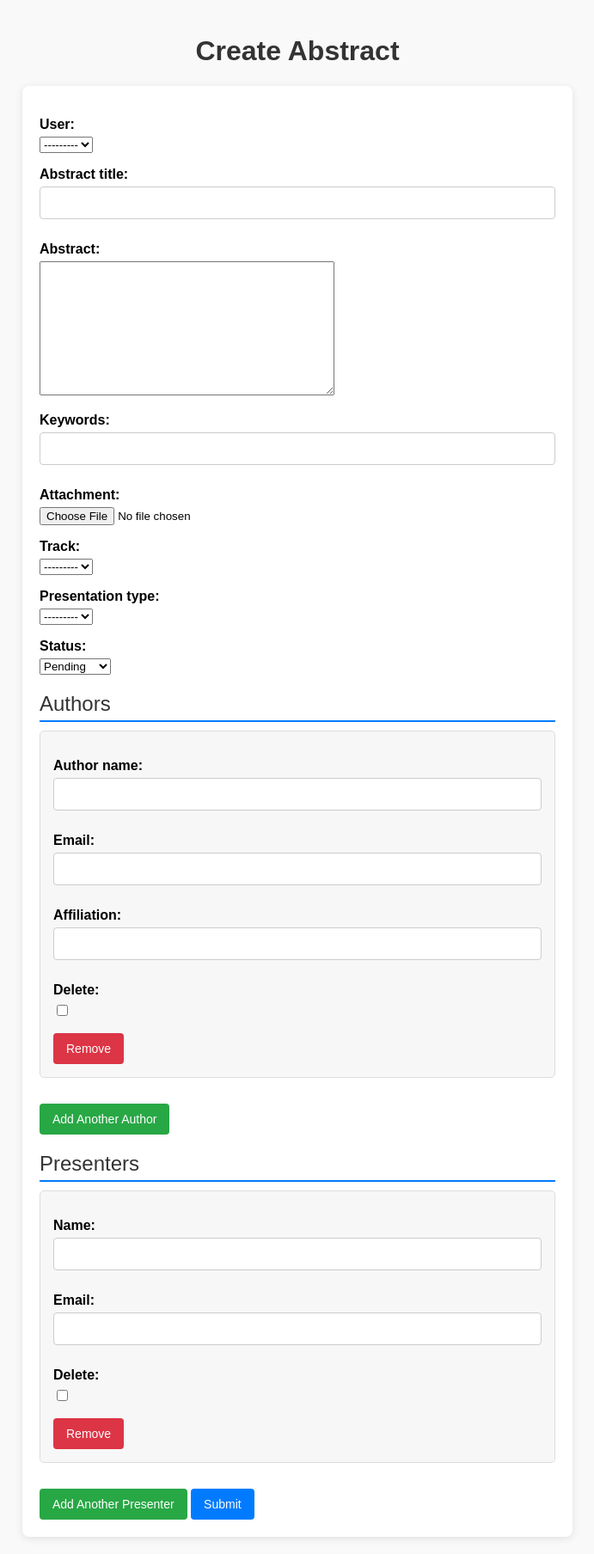
After one commit to Franklinson/abstract, a Django app: page /abstract/manager_create/ in a window 1280 px wide. The commit adds this page. Shown: the whole page at 86% size, without its empty margins (294-985 px from the left). Run offline with Django 5.2, Linux system fonts and the light colour scheme; data that the repository does not hold is empty.

Commit message:
Added templates and views for manager

```diff
--- a/abstract/forms.py
+++ b/abstract/forms.py
@@ -89,5 +89,55 @@ class ReviewForm(forms.ModelForm):
         for field in scoring_fields:
             self.fields[field].widget = forms.NumberInput(attrs={'class': 'form-control', 'min': 1, 'max': 10})
 
-        # <td><a class="btn btn-sm btn-danger" href="{% url 'assign_reviewers' abstract.id %}" >Assign Reviewers</a></td>
-        # <th>Assign</th>
+
+
+class ManagerAbstractForm(forms.ModelForm):
+    class Meta:
+        model = Abstract
+        fields = '__all__'
+        exclude = ('reviewers',)
+
+class AuthorInformationForm(forms.ModelForm):
+    class Meta:
+        model = AuthorInformation
+        fields = ['author_name', 'email', 'affiliation']
+
+class PresenterInformationForm(forms.ModelForm):
+    class Meta:
+        model = PresenterInformation
+        fields = ['name', 'email']
+
+# Inline formsets for authors and presenters
+AuthorInformationFormSet = inlineformset_factory(
+    Abstract, AuthorInformation, form=AuthorInformationForm, extra=1, can_delete=True
+)
+
+PresenterInformationFormSet = inlineformset_factory(
+    Abstract, PresenterInformation, form=PresenterInformationForm, extra=1, can_delete=True
+)
+
+
+
+class ManagerReviewForm(forms.ModelForm):
+    class Meta:
+        model = Reviews
+        fields = [
+            'user', 'title', 'content','relevance', 'quality', 'clarity',
+            'methods', 'structure', 'data_collection', 'result',
+            'conclusion', 'status', 'comment', 'attachment', 'presentation', 'reviewer'
+        ]
+        widgets = {
+            'status': forms.Select(attrs={'class': 'form-control'}),
+            'comment': forms.Textarea(attrs={'class': 'form-control', 'rows': 4}),
+            'attachment': forms.FileInput(attrs={'class': 'form-control'}),
+            'presentation': forms.Select(attrs={'class': 'form-control'}),
+        }
+
+    def __init__(self, *args, **kwargs):
+        super().__init__(*args, **kwargs)
+        scoring_fields = [
+            'title', 'content', 'relevance', 'quality', 'clarity',
+            'methods', 'structure', 'data_collection', 'result', 'conclusion'
+        ]
+        for field in scoring_fields:
+            self.fields[field].widget = forms.NumberInput(attrs={'class': 'form-control', 'min': 1, 'max': 10})
--- /dev/null
+++ b/abstract/templates/abstract/manager_create_abstract.html
@@ -0,0 +1,180 @@
+<!DOCTYPE html>
+<html lang="en">
+<head>
+    <meta charset="UTF-8">
+    <meta name="viewport" content="width=device-width, initial-scale=1.0">
+    <title>Create Abstract</title>
+    <script src="https://code.jquery.com/jquery-3.6.0.min.js"></script>
+    <style>
+        body {
+            font-family: Arial, sans-serif;
+            background-color: #f9f9f9;
+            margin: 0;
+            padding: 20px;
+        }
+        h1 {
+            text-align: center;
+            color: #333;
+        }
+        form {
+            max-width: 600px;
+            margin: auto;
+            padding: 20px;
+            background: white;
+            border-radius: 8px;
+            box-shadow: 0 2px 10px rgba(0, 0, 0, 0.1);
+        }
+        .inline-form {
+            margin-bottom: 15px;
+            padding: 15px;
+            border: 1px solid #ddd;
+            border-radius: 5px;
+            background-color: #f7f7f7;
+        }
+        label {
+            display: block;
+            margin-bottom: 5px;
+            font-weight: bold;
+        }
+        input[type="text"], input[type="email"] {
+            width: calc(100% - 22px);
+            padding: 10px;
+            margin-bottom: 10px;
+            border: 1px solid #ccc;
+            border-radius: 4px;
+            font-size: 14px;
+        }
+        button {
+            padding: 10px 15px;
+            border: none;
+            border-radius: 4px;
+            background-color: #007bff;
+            color: white;
+            cursor: pointer;
+            font-size: 14px;
+        }
+        button:hover {
+            background-color: #0056b3;
+        }
+        #add-author, #add-presenter {
+            margin-top: 15px;
+            background-color: #28a745;
+        }
+        #add-author:hover, #add-presenter:hover {
+            background-color: #218838;
+        }
+        .remove-author, .remove-presenter {
+            background-color: #dc3545;
+        }
+        .remove-author:hover, .remove-presenter:hover {
+            background-color: #c82333;
+        }
+        .section-header {
+            margin-top: 20px;
+            margin-bottom: 10px;
+            font-size: 1.5em;
+            border-bottom: 2px solid #007bff;
+            padding-bottom: 5px;
+            color: #333;
+        }
+    </style>
+</head>
+<body>
+    <h1>Create Abstract</h1>
+    <form method="post" enctype="multipart/form-data">
+        {% csrf_token %}
+        {{ abstract_form.as_p }}
+
+        <div class="section-header">Authors</div>
+        <div id="authors">
+            {{ author_formset.management_form }}
+            {% for form in author_formset %}
+                <div class="inline-form">
+                    {{ form.as_p }}
+                    <button type="button" class="remove-author">Remove</button>
+                </div>
+            {% endfor %}
+        </div>
+        <button type="button" id="add-author">Add Another Author</button>
+
+        <div class="section-header">Presenters</div>
+        <div id="presenters">
+            {{ presenter_formset.management_form }}
+            {% for form in presenter_formset %}
+                <div class="inline-form">
+                    {{ form.as_p }}
+                    <button type="button" class="remove-presenter">Remove</button>
+                </div>
+            {% endfor %}
+        </div>
+        <button type="button" id="add-presenter">Add Another Presenter</button>
+
+        <button type="submit">Submit</button>
+    </form>
+
+    <script>
+        // Ensure authorFormIndex and presenterFormIndex are numbers
+        var authorFormIndex = typeof authorFormIndex === 'undefined' ? parseInt("{{ author_formset.total_form_count }}") || 0 : authorFormIndex;
+        var presenterFormIndex = typeof presenterFormIndex === 'undefined' ? parseInt("{{ presenter_formset.total_form_count }}") || 0 : presenterFormIndex;
+
+        // Function to add new Author form
+        $('#add-author').click(function() {
+            const newForm = `
+                <div class="inline-form">
+                    <label for="id_authorinformation_set-${authorFormIndex}-author_name">Author Name:</label>
+                    <input type="text" name="authorinformation_set-${authorFormIndex}-author_name" id="id_authorinformation_set-${authorFormIndex}-author_name">
+
+                    <label for="id_authorinformation_set-${authorFormIndex}-email">Email:</label>
+                    <input type="email" name="authorinformation_set-${authorFormIndex}-email" id="id_authorinformation_set-${authorFormIndex}-email">
+
+                    <label for="id_authorinformation_set-${authorFormIndex}-affiliation">Affiliation:</label>
+                    <input type="text" name="authorinformation_set-${authorFormIndex}-affiliation" id="id_authorinformation_set-${authorFormIndex}-affiliation">
+
+                    <input type="hidden" name="authorinformation_set-${authorFormIndex}-id" id="id_authorinformation_set-${authorFormIndex}-id">
+                    <button type="button" class="remove-author">Remove</button>
+                </div>`;
+
+            $('#authors').append(newForm);
+            authorFormIndex++;
+            updateManagementForm('authorinformation_set', authorFormIndex);
+        });
+
+        // Function to add new Presenter form
+        $('#add-presenter').click(function() {
+            const newForm = `
+                <div class="inline-form">
+                    <label for="id_presenterinformation_set-${presenterFormIndex}-name">Presenter Name:</label>
+                    <input type="text" name="presenterinformation_set-${presenterFormIndex}-name" id="id_presenterinformation_set-${presenterFormIndex}-name">
+
+                    <label for="id_presenterinformation_set-${presenterFormIndex}-email">Email:</label>
+                    <input type="email" name="presenterinformation_set-${presenterFormIndex}-email" id="id_presenterinformation_set-${presenterFormIndex}-email">
+
+                    <input type="hidden" name="presenterinformation_set-${presenterFormIndex}-id" id="id_presenterinformation_set-${presenterFormIndex}-id">
+                    <button type="button" class="remove-presenter">Remove</button>
+                </div>`;
+
+            $('#presenters').append(newForm);
+            presenterFormIndex++;
+            updateManagementForm('presenterinformation_set', presenterFormIndex);
+        });
+
+        // Function to update management form count
+        function updateManagementForm(prefix, count) {
+            $(`#id_${prefix}-TOTAL_FORMS`).val(count);
+        }
+
+        // Function to remove a form
+        $(document).on('click', '.remove-author', function() {
+            $(this).closest('.inline-form').remove();
+            authorFormIndex--;
+            updateManagementForm('authorinformation_set', authorFormIndex);
+        });
+
+        $(document).on('click', '.remove-presenter', function() {
+            $(this).closest('.inline-form').remove();
+            presenterFormIndex--;
+            updateManagementForm('presenterinformation_set', presenterFormIndex);
+        });
+    </script>
+</body>
+</html>
--- a/abstract/urls.py
+++ b/abstract/urls.py
@@ -13,4 +13,8 @@ urlpatterns = [
     path('assignment/add/', create_assignment, name='create_assignment'),
     path('abstract/assign/<int:abstract_id>/', assign_reviewers, name='assign_reviewers'),
     path('abstract/add_review/<int:abstract_id>/', add_review, name='add_review'),
+    path('review/edit/<int:review_id>/', edit_review, name='edit_review'),
+    path('manager_create/', manager_create_abstract, name='manager_create'),
+    path('manager_review/<int:abstract_id>/', manager_add_review, name='manager_review'),
+    path('manager_edit_review/<int:review_id>/', manager_edit_review, name='manager_edit_review'),
 ]
--- a/abstract/views.py
+++ b/abstract/views.py
@@ -230,11 +230,11 @@ def add_review(request, abstract_id):
         if form.is_valid():
             # Save the review instance without committing
             review = form.save(commit=False)
-            review.user = request.user  # Set the user who submitted the review
-            review.reviewer = request.user.reviewer  # Link to the reviewer's profile
-            review.abstract = abstract  # Link the review to the abstract
+            review.user = request.user
+            review.reviewer = request.user.reviewer
+            review.abstract = abstract
             review.save()  # Save the review instance
-            return redirect('author_dashboard')  # Redirect after successful submission
+            return redirect('author_dashboard')
     else:
         form = ReviewForm()
 
@@ -244,3 +244,134 @@ def add_review(request, abstract_id):
         'form': form,
     }
     return render(request, 'abstract/add_review.html', context)
+
+
+
+def edit_review(request, review_id):
+    # Get the existing review
+    review = get_object_or_404(Reviews, id=review_id)
+
+    # Ensure the user is the reviewer who created this review
+    if review.reviewer.email != request.user:
+        return redirect('author_dashboard')  # Redirect if not authorized
+
+    # Initialize the form with the review instance
+    if request.method == 'POST':
+        form = ReviewForm(request.POST, request.FILES, instance=review)
+        if form.is_valid():
+            form.save()  # Directly save the form with updates
+            return redirect('author_dashboard')  # Redirect after successful submission
+    else:
+        form = ReviewForm(instance=review)  # Pre-fill form with existing review data
+
+    # Render the template with context
+    context = {
+        'abstract': review.abstract,  # Pass the associated abstract for context
+        'form': form,
+    }
+    return render(request, 'abstract/edit_review.html', context)
+
+
+
+def manager_create_abstract(request):
+    if request.method == 'POST':
+        abstract_form = ManagerAbstractForm(request.POST, request.FILES)
+        author_formset = AuthorInformationFormSet(request.POST)
+        presenter_formset = PresenterInformationFormSet(request.POST)
+
+        if (abstract_form.is_valid() and
+                author_formset.is_valid() and
+                presenter_formset.is_valid()):
+
+            # Save the abstract
+            abstract = abstract_form.save(commit=False)
+            abstract.user = request.user
+
+            # Generate a unique ID starting with 'COND-'
+            unique_id = f'COND-{uuid.uuid4().hex[:8].upper()}'
+            abstract.abstract_id = unique_id
+            abstract.save()
+
+            # Save authors and presenters
+            author_formset.instance = abstract
+            author_formset.save()
+            presenter_formset.instance = abstract
+            presenter_formset.save()
+
+            # Prepare and send email
+            send_mail(
+                subject='Abstract Submission Confirmation',
+                message=f'Thank you for your submission! Your abstract ID is {unique_id}.',
+                from_email=settings.DEFAULT_FROM_EMAIL,
+                recipient_list=[request.user.email],
+                fail_silently=False,
+            )
+
+            return redirect('manager')
+
+    else:
+        abstract_form = ManagerAbstractForm()
+        author_formset = AuthorInformationFormSet()
+        presenter_formset = PresenterInformationFormSet()
+
+    return render(request, 'abstract/manager_create_abstract.html', {
+        'abstract_form': abstract_form,
+        'author_formset': author_formset,
+        'presenter_formset': presenter_formset,
+    })
+
+
+def manager_add_review(request, abstract_id):
+    # Get the abstract based on the provided ID
+    abstract = get_object_or_404(Abstract, id=abstract_id)
+
+    # Ensure the user is a reviewer
+    # if not hasattr(request.user, 'reviewer'):
+    #     return redirect('author_dashboard')  # Redirect if not a reviewer
+
+    # Initialize the form
+    if request.method == 'POST':
+        form = ManagerReviewForm(request.POST, request.FILES)
+        if form.is_valid():
+            # Save the review instance without committing
+            review = form.save(commit=False)
+            review.user = request.user
+            # review.reviewer = request.user.reviewer
+            review.abstract = abstract
+            review.save()  # Save the review instance
+            return redirect('manager')
+    else:
+        form = ManagerReviewForm()
+
+    # Render the template with context
+    context = {
+        'abstract': abstract,
+        'form': form,
+    }
+    return render(request, 'abstract/manager_add_review.html', context)
+
+
+
+def manager_edit_review(request, review_id):
+    # Get the existing review
+    review = get_object_or_404(Reviews, id=review_id)
+
+    # Ensure the user is the reviewer who created this review
+    # if review.reviewer.email != request.user:
+    #     return redirect('author_dashboard')  # Redirect if not authorized
+
+    # Initialize the form with the review instance
+    if request.method == 'POST':
+        form = ManagerReviewForm(request.POST, request.FILES, instance=review)
+        if form.is_valid():
+            form.save()  # Directly save the form with updates
+            return redirect('manager')  # Redirect after successful submission
+    else:
+        form = ManagerReviewForm(instance=review)  # Pre-fill form with existing review data
+
+    # Render the template with context
+    context = {
+        'abstract': review.abstract,  # Pass the associated abstract for context
+        'form': form,
+    }
+    return render(request, 'abstract/nanager_edit_review.html', context)
--- a/accounts/templates/account/overseer_status.html
+++ b/accounts/templates/account/overseer_status.html
@@ -2,9 +2,9 @@
 <div class="row">
   <div class="col-md">
       <div class="card card-body">
-          <a class="btn btn-outline-info  btn-sm btn-block" href="{% url 'author_dashboard' %}">Update Details</a>
+          <a class="btn btn-outline-info  btn-sm btn-block" href="{% url 'author_dashboard' %}">Dashboard</a>
           <a class="btn btn-outline-warning  btn-sm btn-block" href="#">Make Payment</a>
-          <a class="btn btn-outline-info  btn-sm btn-block" href="{% url 'create_abstract' %}">Add New Abstract</a>
+          <a class="btn btn-outline-info  btn-sm btn-block" href="{% url 'manager_create' %}">Add New Abstract</a>
 
       </div>
   </div>
```
Also changed, not shown: abstract/templates/abstract/edit_review.html (added, +54 -0 lines), abstract/templates/abstract/manager_add_review.html (added, +54 -0 lines), abstract/templates/abstract/nanager_edit_review.html (added, +54 -0 lines), accounts/templates/account/author_dashboard.html (+57 -2 lines), accounts/templates/account/overseer_dashboard.html (+11 -9 lines), accounts/views.py (+12 -11 lines).
